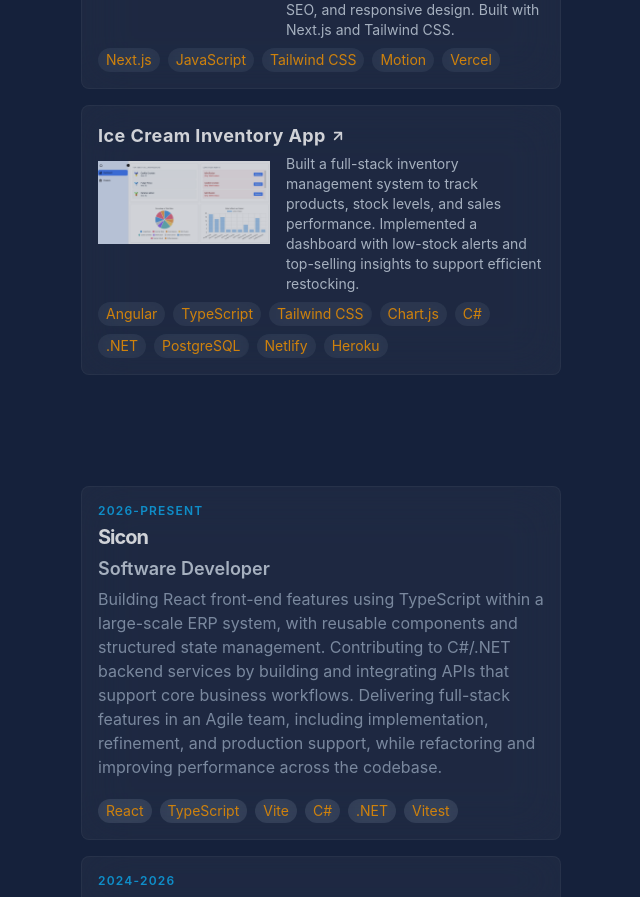
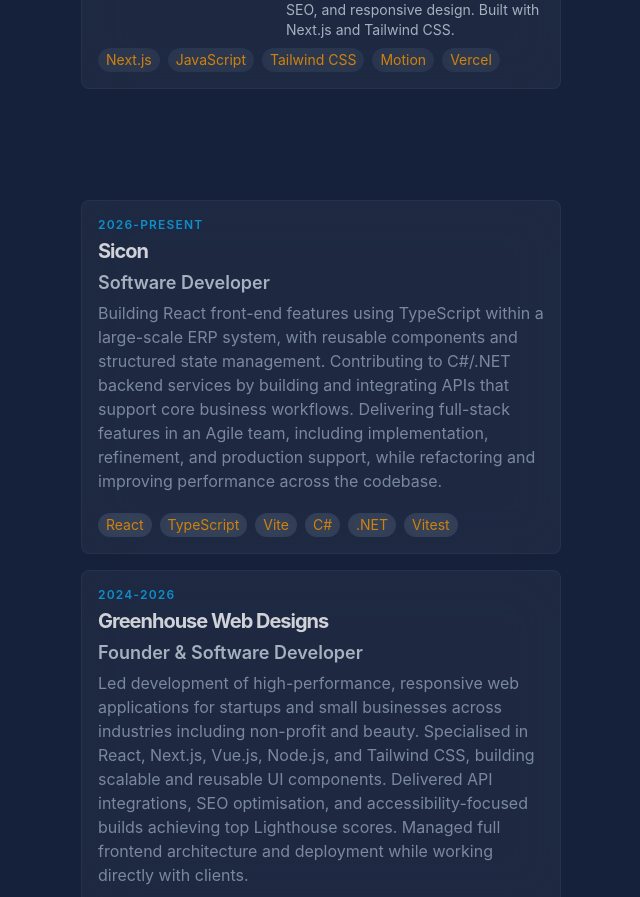
Before and after one commit to jacobadam/jacobnevitt-portfolio, a Next.js app: page / in a window 1280 px wide. Shown: the part 1509-2406 px from the top of the page, without its empty margins (575-1215 px from the left). Built offline with nearby package versions, Linux system fonts and the light colour scheme.

Commit message:
remove ice-cream app

```diff
--- a/app/data/projects.ts
+++ b/app/data/projects.ts
@@ -58,23 +58,4 @@ export const ProjectData: Project[] = [
       "Designed and developed the Greenhouse Web Designs company website to showcase services and drive client acquisition. Emphasised conversion-focused UI, performance, SEO, and responsive design. Built with Next.js and Tailwind CSS.",
     technologies: ["Next.js", "JavaScript", "Tailwind CSS", "Motion", "Vercel"],
   },
-  {
-    id: 5,
-    name: "Ice Cream Inventory App",
-    href: "https://icecreaminventory.netlify.app/",
-    imageUrl: "/ice-cream-inventory-app.webp",
-    description:
-      "Built a full-stack inventory management system to track products, stock levels, and sales performance. Implemented a dashboard with low-stock alerts and top-selling insights to support efficient restocking.",
-    technologies: [
-      "Angular",
-      "TypeScript",
-      "Tailwind CSS",
-      "Chart.js",
-      "C#",
-      ".NET",
-      "PostgreSQL",
-      "Netlify",
-      "Heroku",
-    ],
-  },
 ];
```
